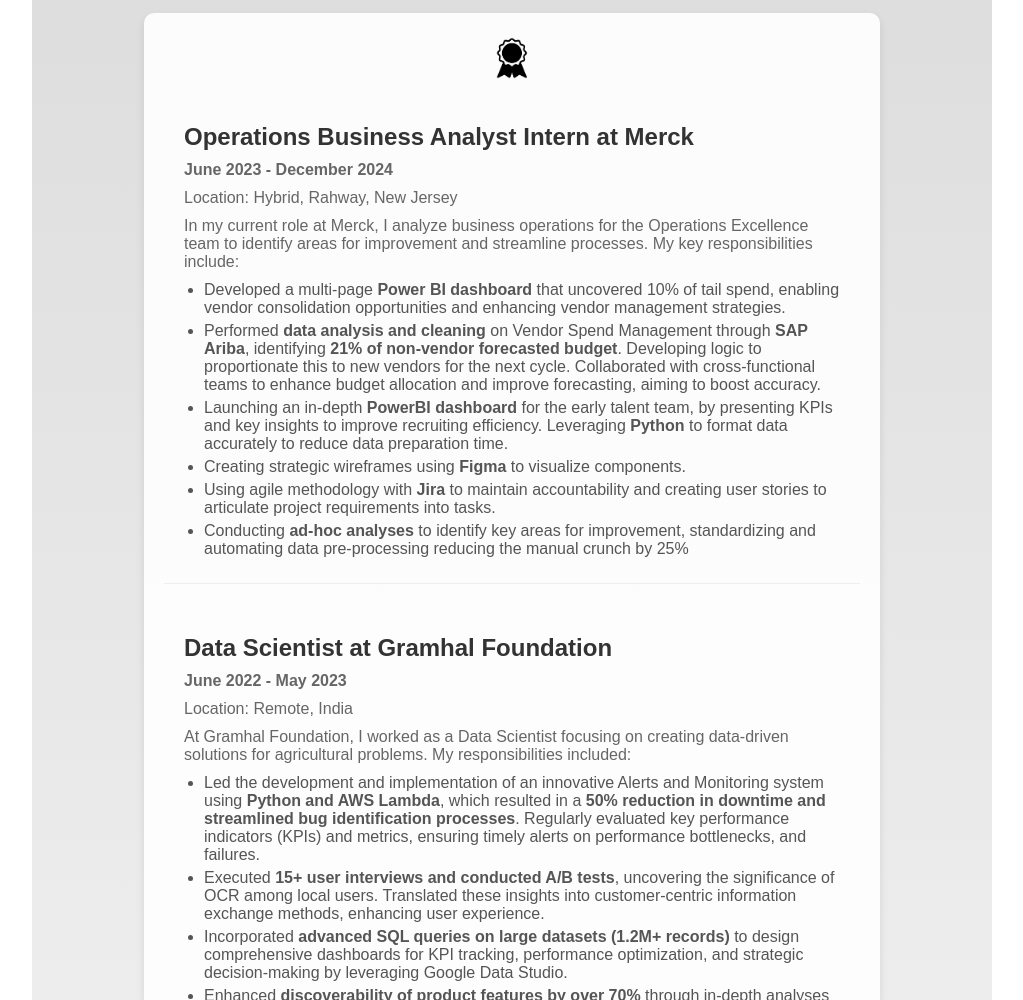
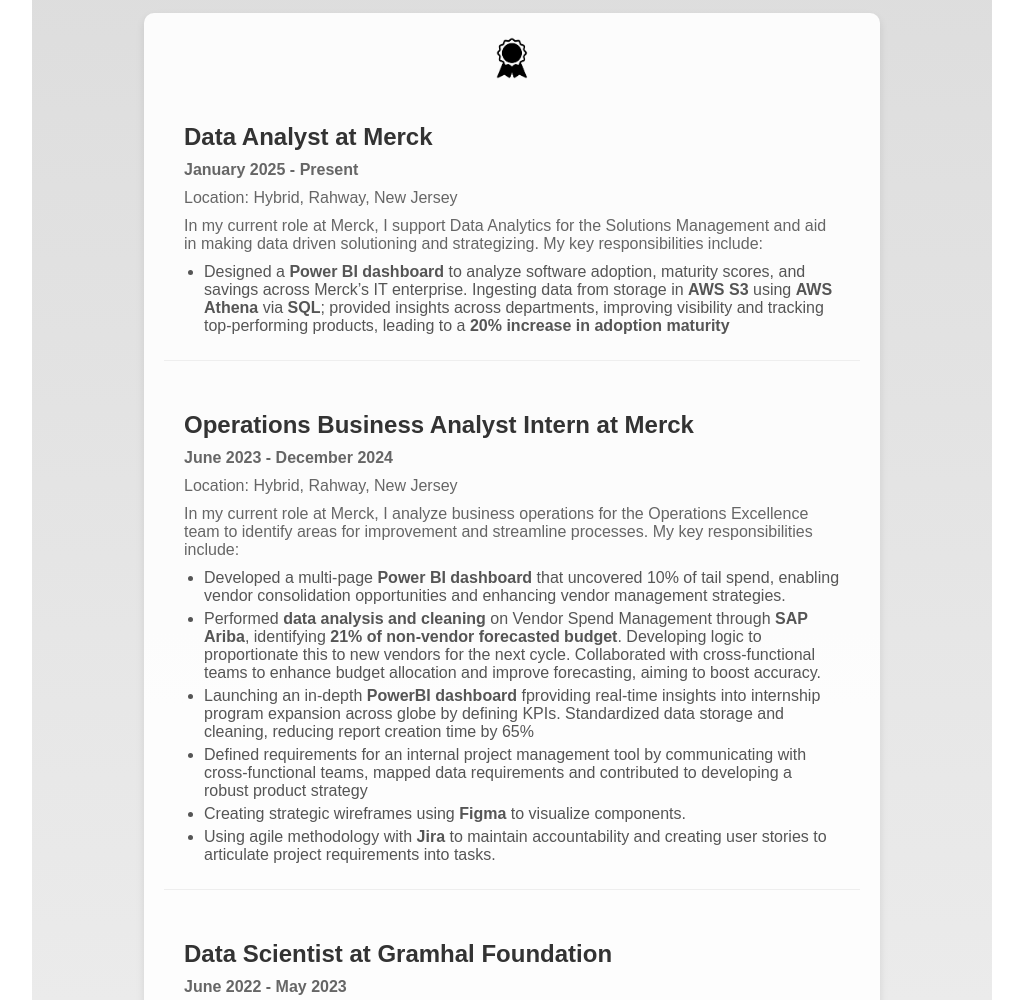
Before and after one commit to ashita03/ashita03.github.io, a plain HTML site: page work-experience.html in a window 1280 px wide. Shown: the part 260-1260 px from the top of the page, without its empty margins (128-1151 px from the left). Drawn offline with Linux system fonts and the light colour scheme.

Commit message:
Work experience additions

```diff
--- a/work-experience.html
+++ b/work-experience.html
@@ -54,7 +54,23 @@
             <div class="work-details-container">
                 <img src="./assets/experience.png" alt="Work Experience icon" class="icon" />
                 <!-- <h3>Professional Work Experience</h3> -->
+                <div class="work-experience-entry">
+                    <h4>Data Analyst at Merck</h4>
+                    <p><b>January 2025 - Present</b></p>
+                    <p>Location: Hybrid, Rahway, New Jersey</p>
+                    <p>In my current role at Merck, I support Data Analytics for the Solutions Management and aid in
+                        making data driven solutioning and strategizing. My key responsibilities include:</p>
+                    <ul>
+                        <li>Designed a <b>Power BI dashboard</b> to analyze software adoption, maturity scores, and
+                            savings across Merck’s IT enterprise. Ingesting data from storage in <b>AWS S3</b> using
+                            <b>AWS Athena</b> via <b>SQL</b>; provided insights across departments, improving visibility
+                            and tracking top-performing
+                            products, leading to a <b>20% increase in adoption maturity</b>
+                        </li>
 
+                    </ul>
+
+                </div>
                 <div class="work-experience-entry">
                     <h4>Operations Business Analyst Intern at Merck</h4>
                     <p><b>June 2023 - December 2024</b></p>
@@ -72,17 +88,17 @@
                             this to
                             new vendors for the next cycle. Collaborated with cross-functional teams to enhance budget
                             allocation and improve forecasting, aiming to boost accuracy.</li>
-                        <li>Launching an in-depth <b>PowerBI dashboard</b> for the early talent team, by presenting KPIs
-                            and
-                            key insights to improve recruiting efficiency. Leveraging <b>Python</b> to format data
-                            accurately
-                            to reduce data preparation time.</li>
+                        <li>Launching an in-depth <b>PowerBI dashboard</b> fproviding real-time insights into internship
+                            program expansion across globe by defining KPIs. Standardized data storage and cleaning,
+                            reducing report creation time by 65%</li>
+                        <li>Defined requirements for an internal project management tool by communicating with
+                            cross-functional teams, mapped data requirements and contributed to developing a robust
+                            product
+                            strategy</li>
                         <li>Creating strategic wireframes using <b>Figma</b> to visualize components.</li>
                         <li>Using agile methodology with <b>Jira</b> to maintain accountability and creating user
                             stories to
                             articulate project requirements into tasks.</li>
-                        <li>Conducting <b>ad-hoc analyses</b> to identify key areas for improvement, standardizing and
-                            automating data pre-processing reducing the manual crunch by 25% </li>
                     </ul>
 
                 </div>
```
